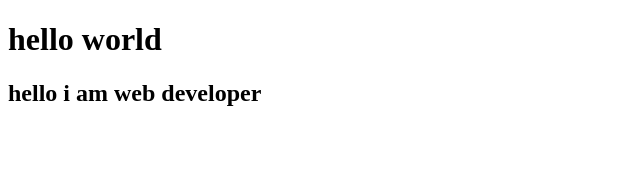
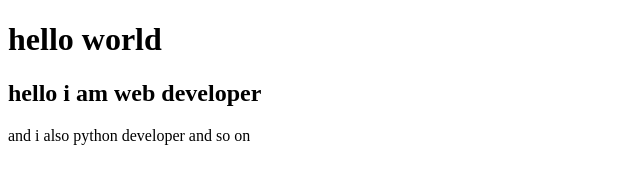
Before and after one commit to Fizashahbaz/2-sep-class, a plain HTML site: page index.html in a window 1280 px wide. Shown: the whole page, without its empty margins (0-640 px from the left). Drawn offline with Linux system fonts and the light colour scheme.

Commit message:
updated code with changes

```diff
--- a/index.html
+++ b/index.html
@@ -8,5 +8,6 @@
 <body>
     <h1>hello world</h1>
     <h2>hello i am web developer</h2>
+    <p>and i also python developer and so on</p>
 </body>
 </html>
```
